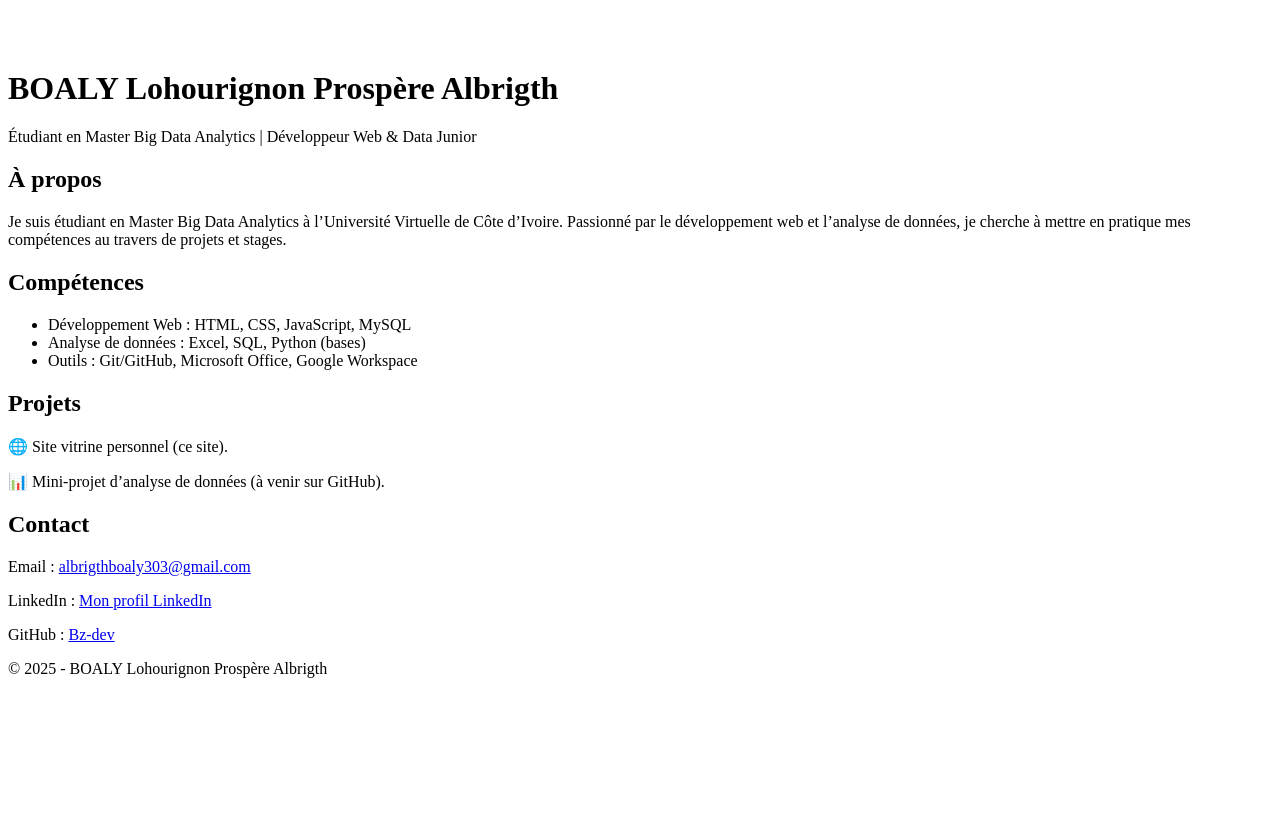
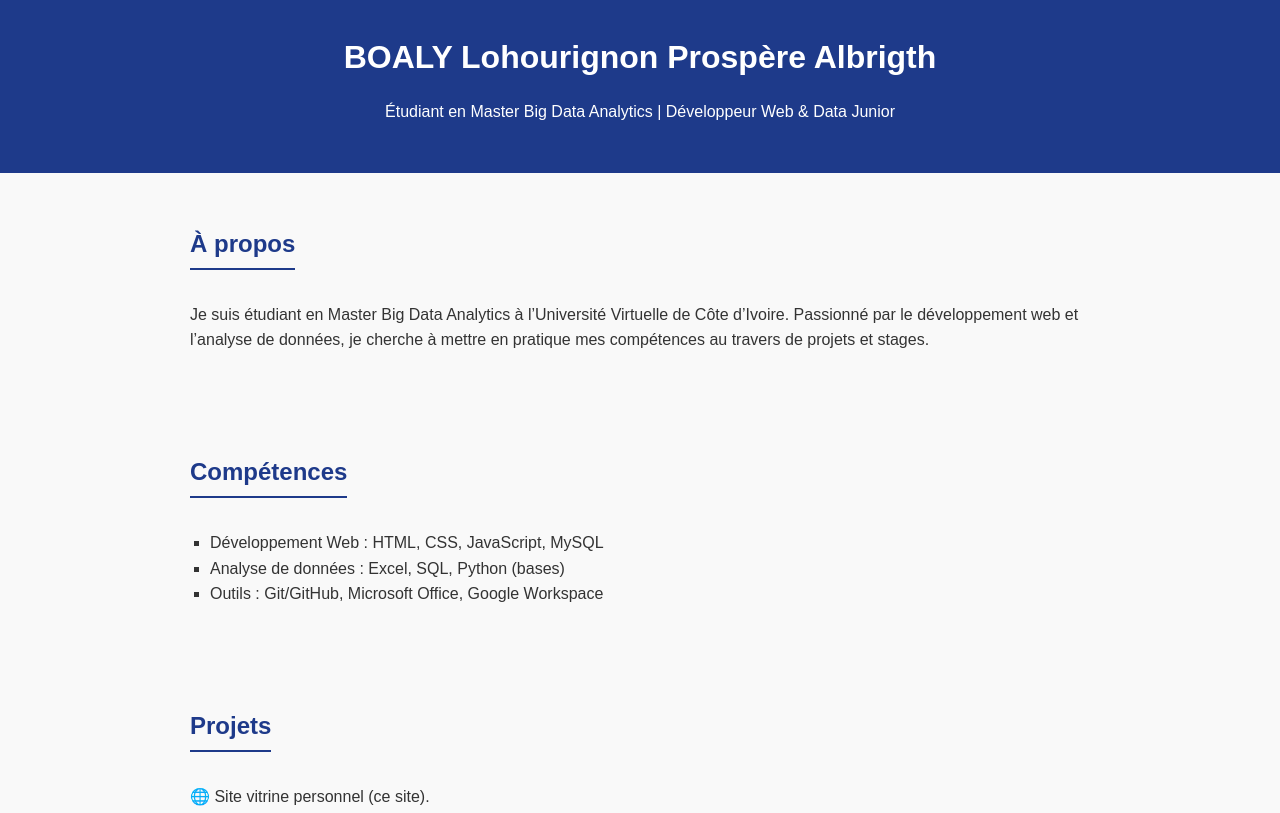
Before and after one commit to Bz-dev/site-vitrine, a plain HTML site: page index.html in a window 1280 px wide. Shown: the top 813 px of the page. Drawn offline with Linux system fonts and the light colour scheme.

Commit message:
Update style.css

```diff
--- a/style.css
+++ b/style.css
@@ -1,37 +1,61 @@
-/* Menu de navigation */
-nav {
-  position: fixed;
-  top: 0;
-  left: 0;
-  width: 100%;
-  background: #1e3a8a;
-  padding: 1rem;
-  z-index: 1000;
+/* Style global */
+body {
+  font-family: Arial, sans-serif;
+  margin: 0;
+  padding: 0;
+  line-height: 1.6;
+  background: #f9f9f9;
+  color: #333;
 }
 
-nav ul {
-  list-style: none;
-  display: flex;
-  justify-content: center;
-  margin: 0;
-  padding: 0;
+/* En-tête */
+header {
+  background: #1e3a8a;
+  color: white;
+  text-align: center;
+  padding: 2rem;
 }
 
-nav ul li {
-  margin: 0 15px;
+header h1 {
+  margin: 0;
 }
 
-nav ul li a {
-  color: white;
-  text-decoration: none;
-  font-weight: bold;
+/* Sections */
+section {
+  padding: 2rem;
+  max-width: 900px;
+  margin: auto;
 }
 
-nav ul li a:hover {
+h2 {
+  color: #1e3a8a;
+  margin-bottom: 1rem;
+  border-bottom: 2px solid #1e3a8a;
+  display: inline-block;
+  padding-bottom: 0.3rem;
+}
+
+/* Liste des compétences */
+ul {
+  list-style-type: square;
+  padding-left: 20px;
+}
+
+/* Liens */
+a {
+  color: #1e3a8a;
+  text-decoration: none;
+}
+
+a:hover {
   text-decoration: underline;
 }
 
-/* Décalage pour ne pas cacher le header */
-header {
-  margin-top: 70px;
+/* Pied de page */
+footer {
+  text-align: center;
+  padding: 1rem;
+  background: #333;
+  color: white;
+  margin-top: 2rem;
 }
```
